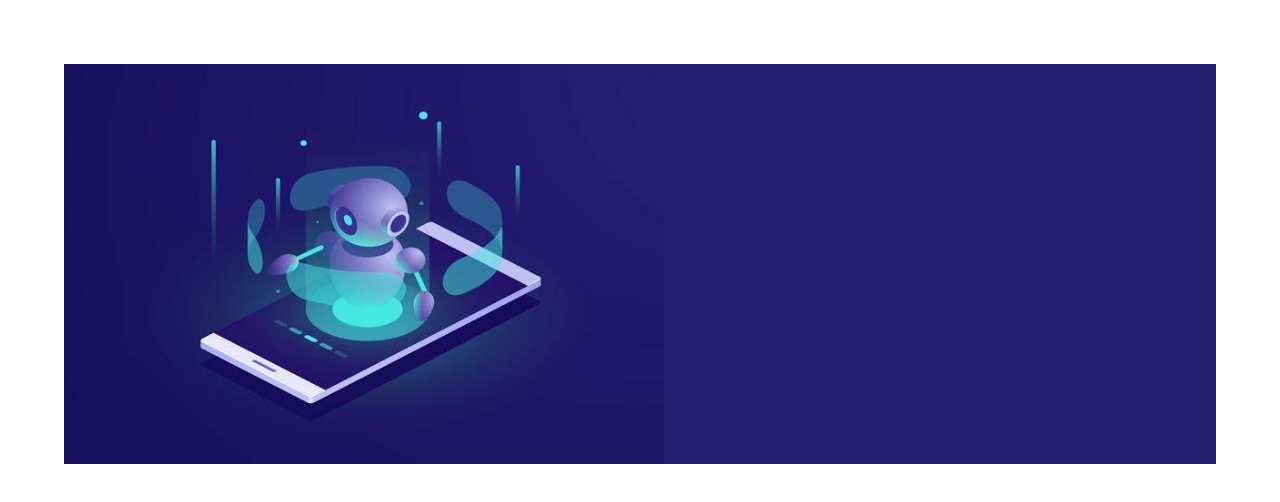
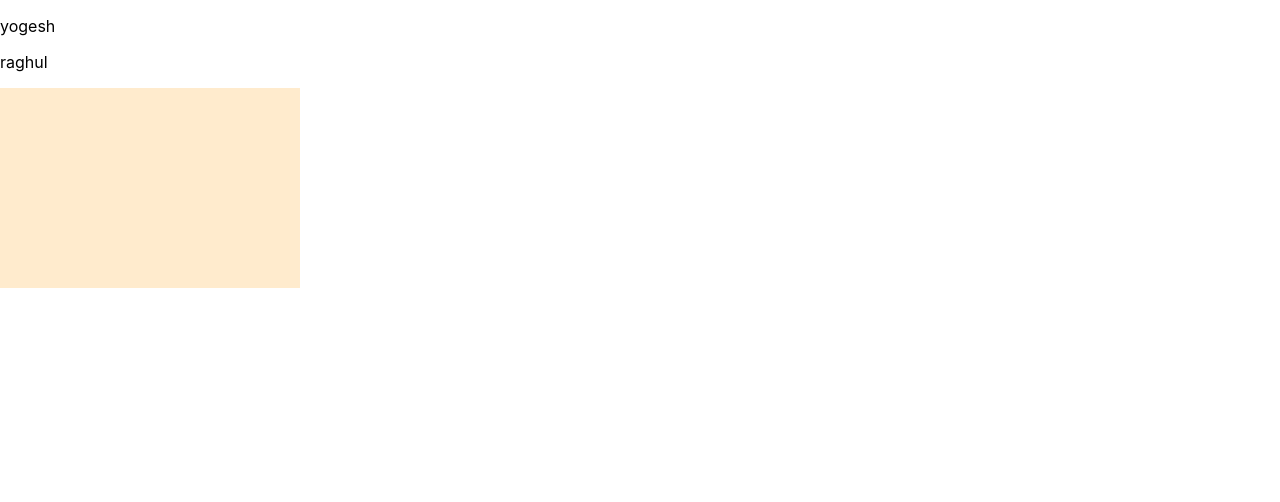
Before and after one commit to yogesh-k64/login-and-register-form, a React (Create React App) app: page /flowchart in a window 1280 px wide. Shown: the top 502 px of the page. Built offline with nearby package versions, Linux system fonts and the light colour scheme.

Commit message:
flowchart component added

```diff
--- a/src/App.js
+++ b/src/App.js
@@ -1,13 +1,18 @@
-import React from "react";
+import React, { Suspense } from "react";
 import { useSelector } from "react-redux";
 import { Navigate, Route, Routes } from "react-router-dom";
-import LoggedInPage from "./components/loggedIn/LoggedInPage";
+import FlowChart from "./components/flowchart/FlowChart";
+// import LoggedInPage from "./components/loggedIn/LoggedInPage";
 import MainPage from "./components/MainPage";
+const LoggedInPage = React.lazy(() =>
+  import("./components/loggedIn/LoggedInPage")
+);
 
 function App() {
   const isLogged = useSelector((state) => state.user.isLoggedIn);
   return (
     <React.Fragment>
+      <Suspense fallback={<p>loading...</p>}>
         <Routes>
           {!isLogged && <Route path="*" element={<MainPage />} />}
           {isLogged && <Route path="*" element={<LoggedInPage />} />}
@@ -15,9 +20,11 @@ function App() {
             path="/"
             element={<Navigate to={isLogged ? "/welcome" : "/login"} />}
           />
+          <Route path="/welcome" element={<LoggedInPage />} />
 
-        <Route path="/welcome" element={<LoggedInPage />} />
+          <Route path="/flowchart" element={<FlowChart />} />
         </Routes>
+      </Suspense>
     </React.Fragment>
   );
 }
--- /dev/null
+++ b/src/components/flowchart/FlowChart.js
@@ -0,0 +1,19 @@
+import React, { Fragment } from "react";
+import classes from './FlowChart.module.css'
+const FlowChart = () => {
+  const data = [
+    { name: "yogesh", id: 12 },
+    { name: "raghul", id: 13 },
+  ];
+
+  return (
+    <Fragment>
+      <div draggable="true" onDrag={(e) => console.log(e.dataTransfer)} >
+        {data.map(item=><p key={item.id}  >{item.name}</p>)}
+      </div>
+      <div className={classes['drop-zone']} ></div>
+    </Fragment>
+  );
+};
+
+export default FlowChart;
--- /dev/null
+++ b/src/components/flowchart/FlowChart.module.css
@@ -0,0 +1,5 @@
+.drop-zone{
+    height: 200px;
+    width: 300px;
+    background:blanchedalmond;
+}
--- a/src/components/loggedIn/LoggedInPage.js
+++ b/src/components/loggedIn/LoggedInPage.js
@@ -104,7 +104,7 @@ const LoggedInPage = () => {
           </button>
         </div>
       )}
-
+      <button onClick={()=>navigate('/flowchart')} >flowchart</button>
     </div>
   );
 };
```
Lines whose indentation alone changed are shown as unchanged.
